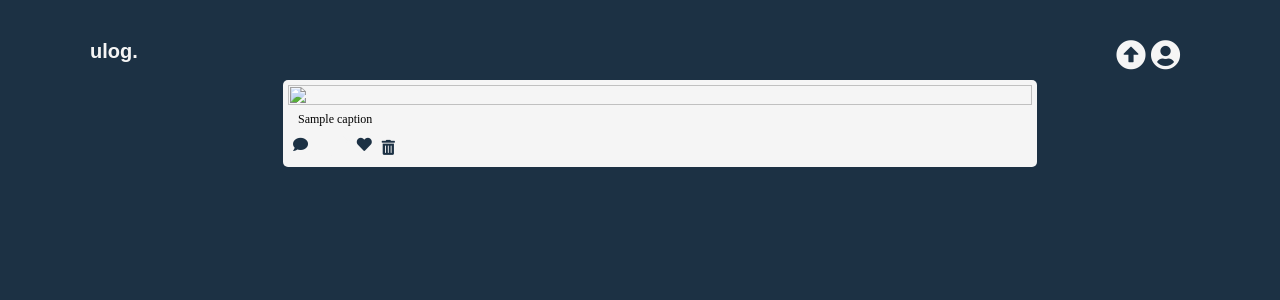
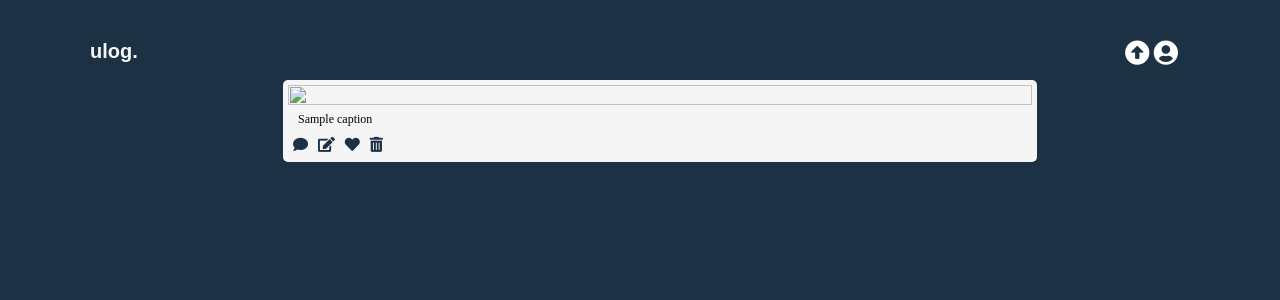
Before and after one commit to knnyczr/uLog, a Node server app: template views/postViews/index.ejs in a window 1280 px wide. Shown: the top 300 px of the page. Run offline with Node 20, Linux system fonts and the light colour scheme; the template is opened without the code that fills it: most values are stand-ins (such as "Sample title", 1, 10 or a date in 2020); some libraries are stand-ins or nearby versions; some web fonts are replaced.

Commit message:
finished-ish

```diff
--- a/public/css/main.css
+++ b/public/css/main.css
@@ -26,10 +26,20 @@ h1{
 p{
   font-family: 'Nixie One', san-serif;
 }
+nav{
+  display: flex;
+  position: absolute;
+  right: 80px;
+  margin: 20px;
+  position:fixed;
+}
+nav > a > .fas{
+  color: white;
+  font-size: 25px;
+  margin: 0 2px;
+}
 form{
   display:flex;
-  /* padding: 30px; */
-  align-content: space-between;
 }
 form > .infield{
   align-self: end;
@@ -38,19 +48,8 @@ form > .infield{
 input{
   height: 35px;
 }
+/* this would be temp, after I've made the buttons into complete forms */
 .fas{
-  flex-wrap: wrap;
-  font-size: 30px;
-  color: #f5f5f5;
-  margin-left: 5px;
-}
-button > .fas{
-  margin: 5px 5px;
-  color: #1C3144;
-  font-size: 15px;
-}
-/* this would be temp, after I've made the buttons into complete forms */
-.comlike > .fas{
   margin: 5px 5px;
   color: #1C3144;
   font-size: 15px;
@@ -61,18 +60,10 @@ button > .fas{
   /* position: absolute; */
   right: 10px;
 }
-.container > p{
+.container > p {
   margin: 5px 10px;
   font-size: 12px;
 }
-nav{
-  display: flex;
-  position: absolute;
-  right: 80px;
-  margin: 20px;
-  position:fixed;
-}
-
 .container{
   background-color: #f5f5f5;
   padding: 5px;
--- a/routes/postRouter.js
+++ b/routes/postRouter.js
@@ -3,8 +3,7 @@ const postController = require('../controllers/photosController');
 const views = require('../controllers/viewsController');
 const dump = (req,res) => res.send(`you're on your way to, ${req.path}`);
 
-r.route('/')
-  .get();
+r.route('/', (req, res) => res.render('/posts'));
 
 r.route('/posts')
   .get(postController.index, views.showAllPosts)
--- a/users/userViewController.js
+++ b/users/userViewController.js
@@ -1,4 +1,5 @@
 module.exports ={
+
   showloginForm(req,res){
     // res.send('login form here')
     res.render('../views/login')
--- a/views/postViews/index.ejs
+++ b/views/postViews/index.ejs
@@ -2,7 +2,6 @@
 
 
 <div class="wrapper">
-
 <% data.forEach((el) => { %>
     <div class="container">
       <a href="/posts/<%= el.id %>"><img src="<%= el.url %>"></a>
```
Also changed, not shown: config/schema.js (+4 -3 lines), controllers/photosController.js (+1 -10 lines).
